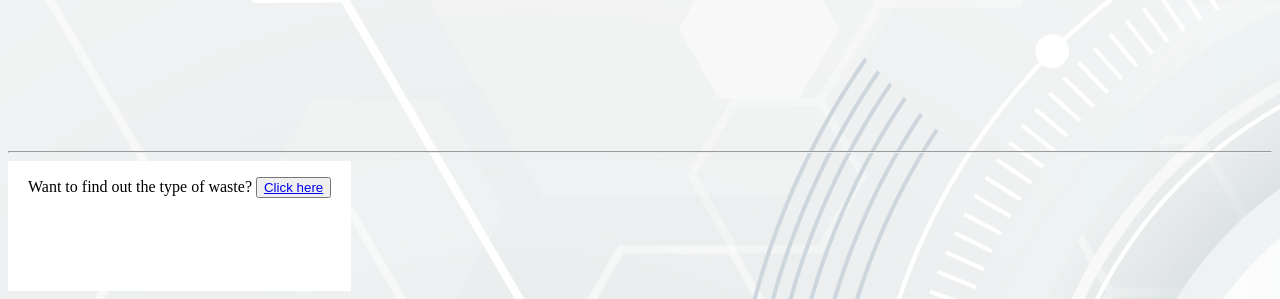
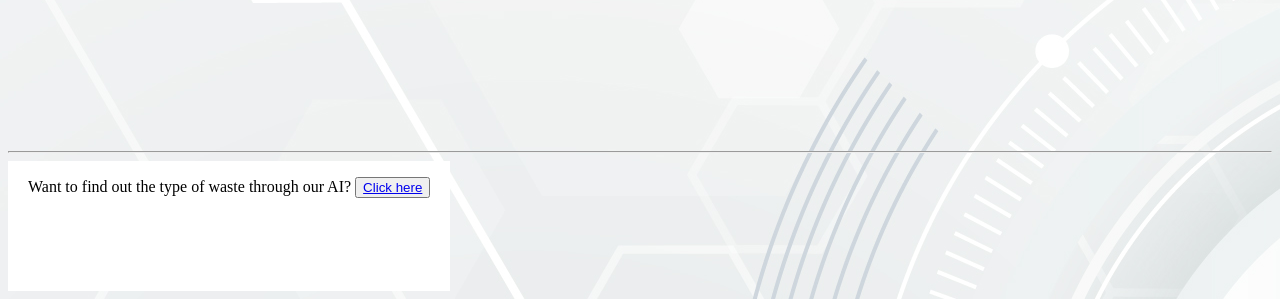
Before and after one commit to Nithin-G-R/tp18, a Flask app: template templates/InfoPages/analysis.html in a window 1280 px wide. Shown: the part 501-800 px from the top of the page. Run offline with Flask 2, Linux system fonts and the light colour scheme; the template is opened without the code that fills it, so the values that code supplies are empty.

Commit message:
Update analysis.html

```diff
--- a/templates/InfoPages/analysis.html
+++ b/templates/InfoPages/analysis.html
@@ -29,7 +29,7 @@
 <!--        <button class="forum_button" style="margin-left: 850px"><a href="/map">Try Now</a></button>-->
 
 <div class="w3-display-bottomright" style = "background-color: white; padding-bottom: 6%; position: fixed">
-    <p class="w3-text" style = "margin-right: 20px; margin-left: 20px">Want to find out the type of waste?
+    <p class="w3-text" style = "margin-right: 20px; margin-left: 20px">Want to find out the type of waste through our AI?
         <button class="forum_button"><a href="/sorting">Click here</a></button></p>
     </div>
 
```
